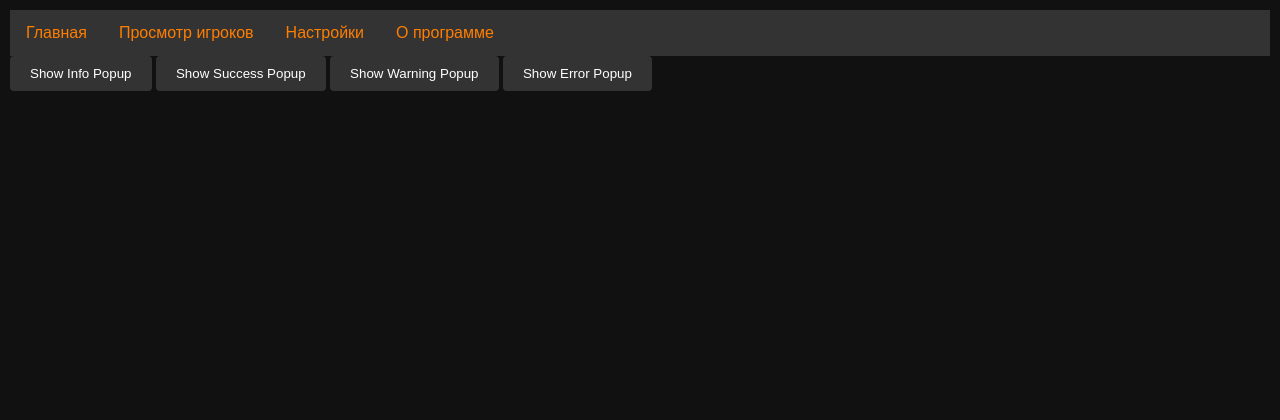
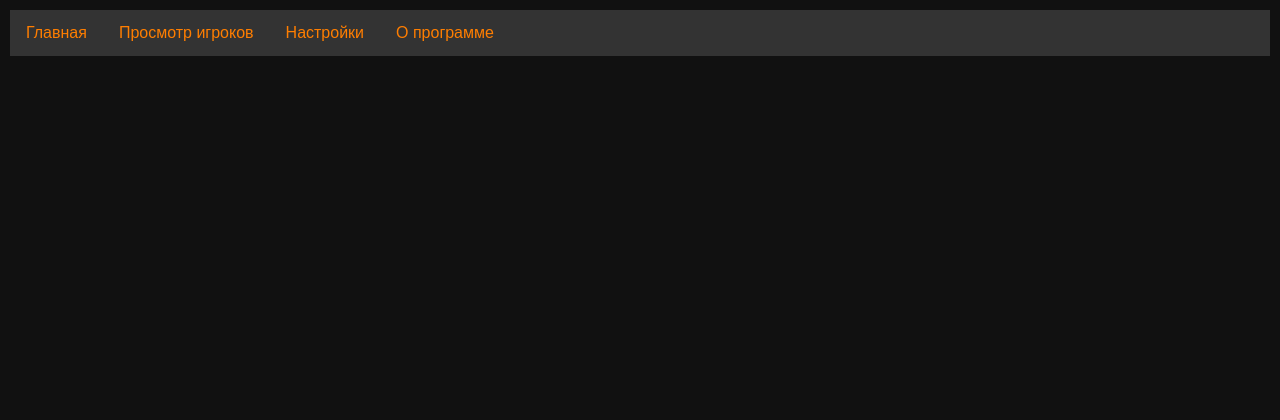
Before and after one commit to AngelsAndDemonsDM/DM-Bot-server, a Python web app: template Code/templates/index.html in a window 1280 px wide. Shown: the top 420 px of the page. Run offline with Jinja, Linux system fonts and the light colour scheme; the template is opened without the code that fills it, so the values that code supplies are empty; some libraries are stand-ins or nearby versions.

Commit message:
Чистка перед мерджем

```diff
--- a/Code/templates/index.html
+++ b/Code/templates/index.html
@@ -7,19 +7,10 @@
 
     <script src="https://cdnjs.cloudflare.com/ajax/libs/socket.io/4.0.1/socket.io.js"></script>
     <link rel="stylesheet" type="text/css" href="{{ url_for('static', filename='/css/main.css') }}">
-    <link rel="stylesheet" type="text/css" href="{{ url_for('static', filename='/css/popup.css') }}">
 </head>
 
 <body>
     {% include 'base_modules/navigation.html' %}
-
-    <button onclick="showPopup('info', 'This is an info notification.')">Show Info Popup</button>
-    <button onclick="showPopup('success', 'This is a success notification.')">Show Success Popup</button>
-    <button onclick="showPopup('warning', 'This is a warning notification.')">Show Warning Popup</button>
-    <button onclick="showPopup('error', 'This is an error notification.')">Show Error Popup</button>
-    <script src="{{ url_for('static', filename='js/popup.js') }}"></script>
-</body>
-
 </body>
 
 {% include 'base_modules/footer.html' %}
```
Also changed, not shown: 1 other file.
